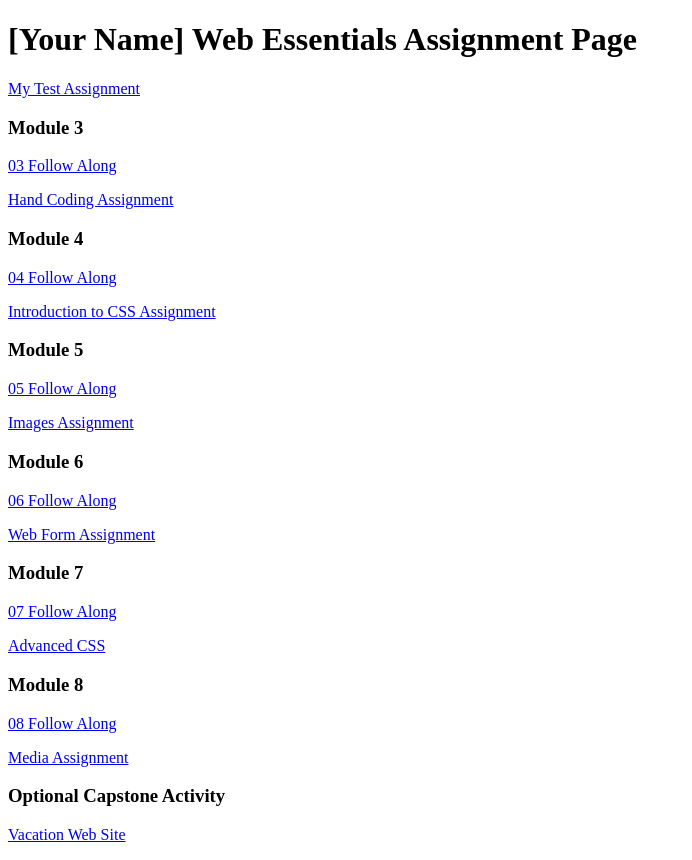
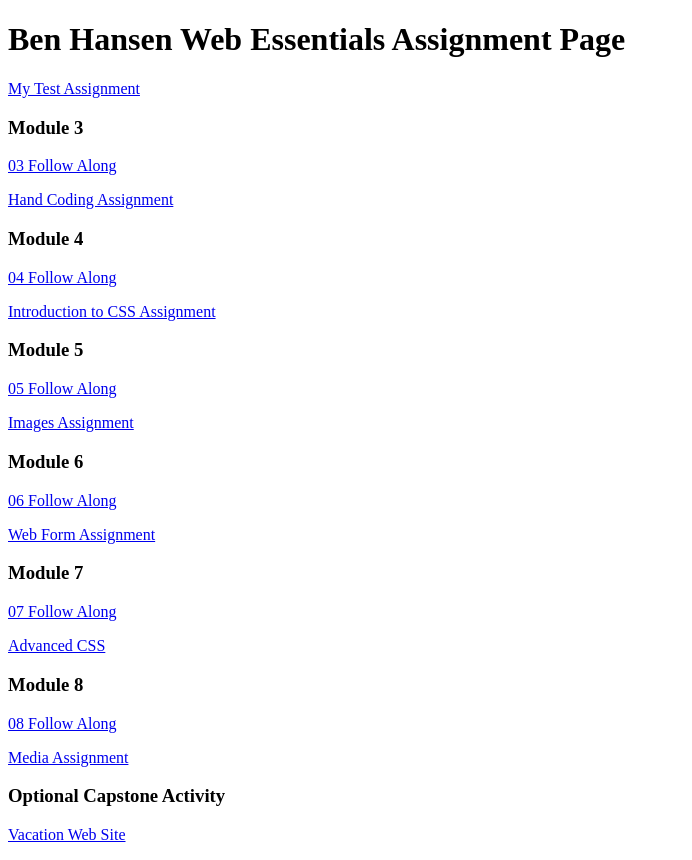
Before and after one commit to SCTurtlepants/dwdd1600, a plain HTML site: page index.html in a window 1280 px wide. Shown: the whole page, without its empty margins (0-692 px from the left). Drawn offline with Linux system fonts and the light colour scheme.

Commit message:
Added my name

```diff
--- a/index.html
+++ b/index.html
@@ -6,7 +6,7 @@
 		<title>dwdd 1600 assignment list page</title>
 	</head>
 	<body>
-		<h1>[Your Name] Web Essentials Assignment Page</h1>
+		<h1>Ben Hansen Web Essentials Assignment Page</h1>
 		<p><a href="01test">My Test Assignment</a></p>
 
 		<h3>Module 3</h3>
```
